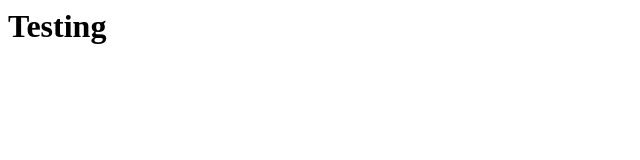
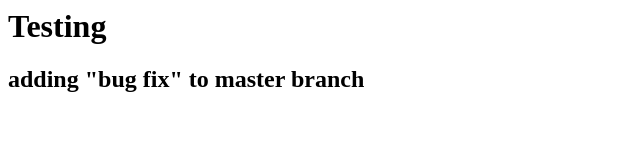
Before and after one commit to stephengardner/gitBranching, a plain HTML site: page index.html in a window 1280 px wide. Shown: the whole page, without its empty margins (0-640 px from the left). Drawn offline with Linux system fonts and the light colour scheme.

Commit message:
bug fix, v1.1 for production

```diff
--- a/index.html
+++ b/index.html
@@ -3,5 +3,7 @@
 	</head>
 	<body>
 		<h1>Testing</h1>
+
+		<h2> adding "bug fix" to master branch </h2>
 	</body>
 </html>
```
